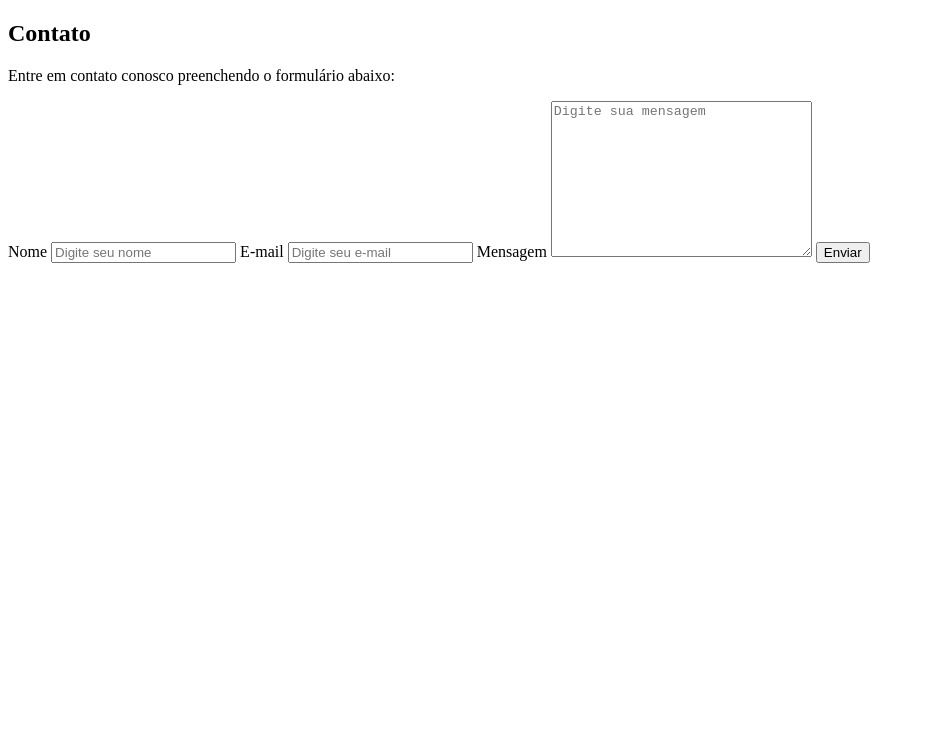
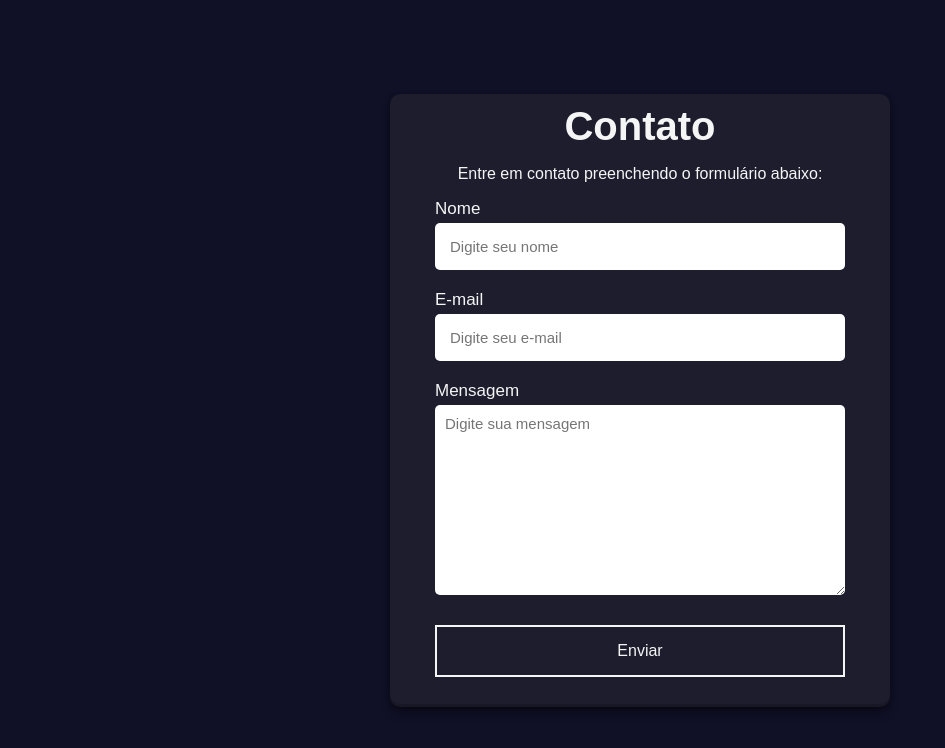
Before and after one commit to AdrianoBispo/envio-de-contato, a plain HTML site: page index.html in a window 1280 px wide. Shown: the whole page, without its empty margins (0-945 px from the left). Drawn offline with Linux system fonts and the light colour scheme.

Commit message:
Estilização da página de contato completa

```diff
--- a/index.html
+++ b/index.html
@@ -11,7 +11,7 @@
     <section>
         <!-- Título e descrição da página de contato-->
         <h2>Contato</h2>
-        <p>Entre em contato conosco preenchendo o formulário abaixo:</p>
+        <p>Entre em contato preenchendo o formulário abaixo:</p>
 
         <!-- Area do formulário para envio dos dados -->
         <form action="https://api.staticforms.xyz/submit" method="post"> <!-- Integra a API do Static Forms -->
--- a/style.css
+++ b/style.css
@@ -0,0 +1,99 @@
+* {
+    margin: 0;
+    padding: 0;
+    box-sizing: border-box;
+    font-family: sans-serif;
+}
+
+body {
+    display: flex;
+    justify-content: center;
+    align-items: center;
+    min-height: 100vh;
+    background-color: #101026;
+}
+
+section {
+    display: flex;
+    justify-content: center;
+    align-items: center;
+    flex-direction: column;
+
+    width: 500px;
+    padding: 10px 45px;
+
+    border-radius: 10px;
+    background: #1d1d2e;
+    box-shadow: rgba(0, 0, 0, 0.4) 0px 2px 4px, rgba(0, 0, 0, 0.3) 0px 7px 13px -3px, rgba(0, 0, 0, 0.2) 0px -3px 0px inset;
+
+}
+
+section h2 {
+    color: #f5f5f5;
+    font-size: 2.5rem;
+    margin-bottom: 1rem;
+}
+
+section p {
+    color: #f5f5f5;
+    font-size: 1rem;
+    margin-bottom: 1rem;
+}
+
+section form {
+    display: flex;
+    flex-direction: column;
+    width: 100%;
+}
+
+form label {
+    color: #f5f5f5;
+    font-size: 17px;
+    margin-bottom: 4px;
+}
+
+form input {
+    padding: 15px;
+    outline: none;
+    border: 0;
+    margin-bottom: 20px;
+    border-radius: 5px;
+    font-size: 15px;
+    transition: all 0.5s;
+}
+
+form input:focus {
+    border-radius: 16px;
+}
+
+form textarea {
+    padding: 10px;
+    outline: none;
+    border: 0;
+    border-radius: 5px;
+    font-size: 15px;
+    margin-bottom: 30px;
+    transition: all 0.5s;
+}
+
+form textarea:focus {
+    border-radius: 16px;
+}
+
+form button {
+    padding: 15px;
+    cursor: pointer;
+    font-size: 16px;
+    background: transparent;
+    border: 2px solid #f5f5f5;
+    color: #f5f5f5;
+    transition: all 0.3s;
+    margin-bottom: 20px;
+}
+
+form button:hover {
+    background: #f5f5f5;
+    color: #1d1d2e;
+    border: 0px;
+    border-radius: 16px;
+}
```
